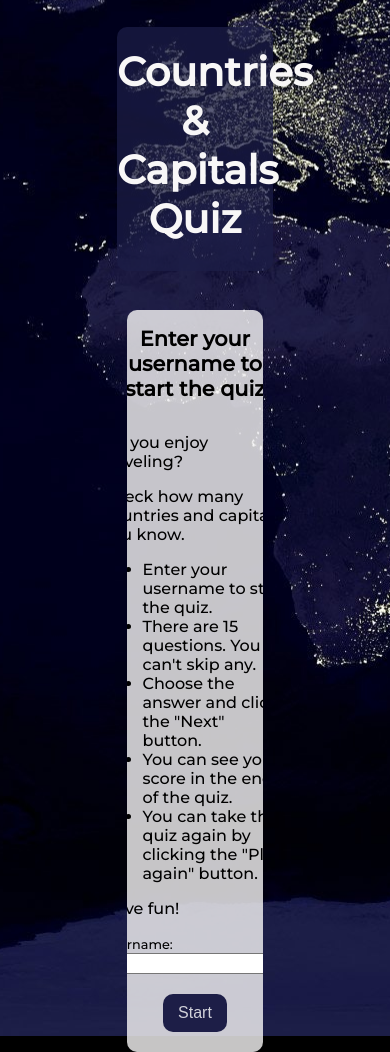
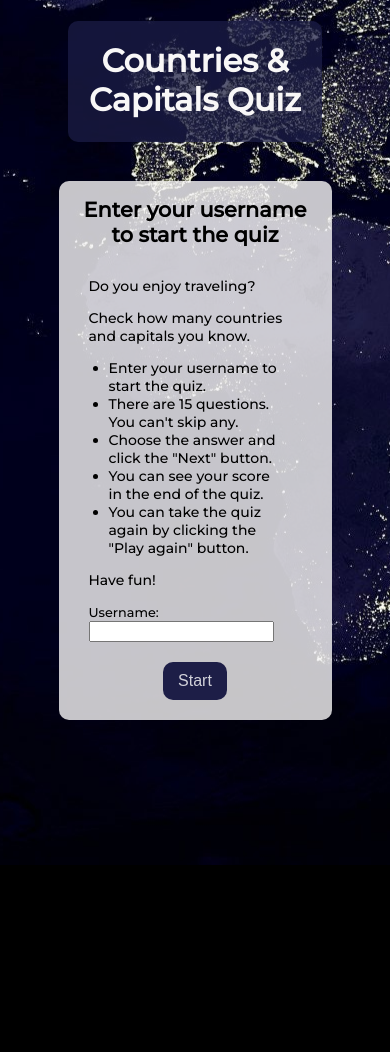
Before and after one commit to konstanciaa/capitals-quiz, a plain HTML site: page index.html in a window 390 px wide. After the commit the page ends 865 px from the top, so only its background shows below. Drawn offline with Linux system fonts and the light colour scheme.

Commit message:
Add media queries for screens with max-width: 900px

```diff
--- a/assets/css/style.css
+++ b/assets/css/style.css
@@ -47,9 +47,20 @@ body {
     margin: 0 auto;
 }
 
+p {
+    padding: 0 30px;
+}
+
+#instructions {
+    padding: 0 50px;
+}
 
 #question-container {
     padding: 4rem;
+}
+
+#input-box {
+    padding-left: 30px;
 }
 
 /* question */
@@ -95,3 +106,41 @@ ul li label {
 .start-btn:hover {
     background-color: #010020;
 }
+
+/* Media queries */
+
+/* iPad */
+@media screen and (max-width: 900px) {
+    #container {
+        width: 60vw;
+        background-color: rgba(248,247,247, 0.9);
+    }
+}
+
+/* iPhone 12 Pro */
+@media screen and (max-width: 500px) {
+    #capitals {
+        width: 65vw;
+    }
+
+    h1 {
+        font-size: 2rem;
+    }
+
+    #container {
+        width: 70vw;
+        background-color: rgba(248,247,247, 0.8);
+        font-size: 14px;
+    }
+}
+
+/* iPhone 4 */
+@media screen and (max-width: 350px) {
+    #capitals {
+        width: 50vw;
+    }
+
+    h1 {
+        font-size: 1.4rem;
+    }
+}
```
